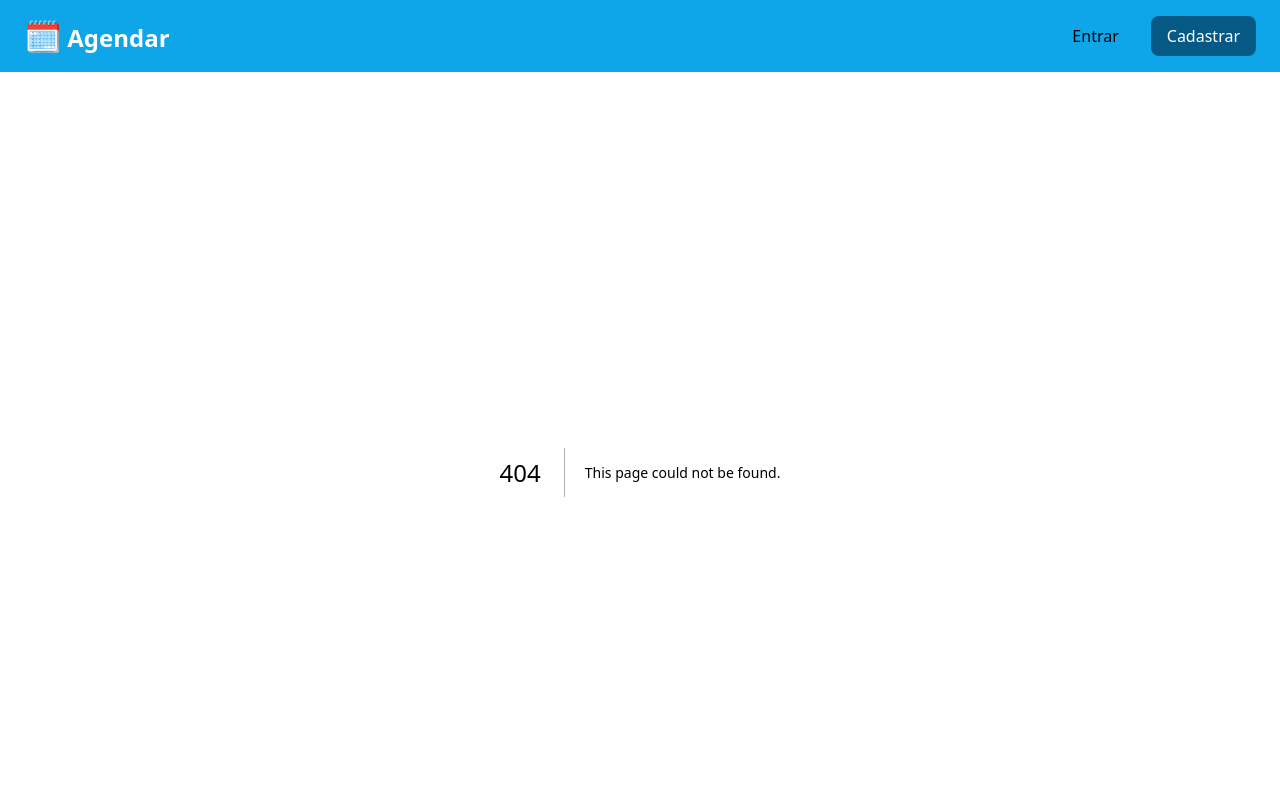
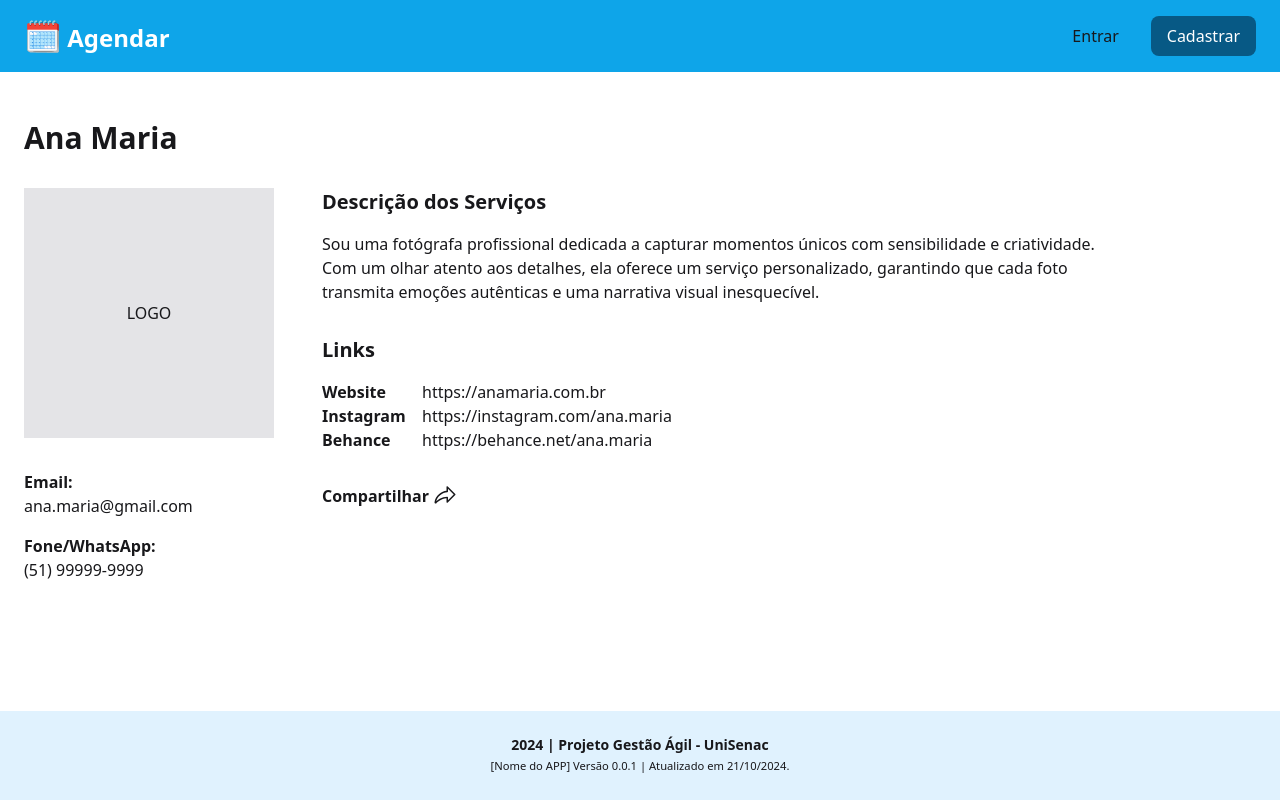
Before and after one commit to marcelopoars/projeto-front-senac, a Next.js app: page /prestador in a window 1280 px wide. Before the commit this address had no page. Shown: the top 800 px of the page. Built offline with nearby package versions, Linux system fonts and the light colour scheme.

Commit message:
feat: add ServiceProviderDetailsPage

```diff
--- a/package.json
+++ b/package.json
@@ -9,6 +9,7 @@
     "lint": "next lint"
   },
   "dependencies": {
+    "@phosphor-icons/react": "^2.1.7",
     "next": "14.2.15",
     "react": "^18",
     "react-calendar": "^5.1.0",
--- /dev/null
+++ b/src/app/prestador/page.tsx
@@ -0,0 +1,83 @@
+import { ShareFat } from "@phosphor-icons/react/dist/ssr";
+
+export default function ServiceProviderDetailsPage() {
+  return (
+    <section>
+      <div className="container px-6 py-12">
+        <h1 className="font-bold mb-8 text-3xl">Ana Maria</h1>
+
+        <div className="flex gap-12">
+          <div>
+            <div className="size-[250px] bg-zinc-200 flex items-center justify-center mb-8">
+              LOGO
+            </div>
+
+            <ul className="space-y-4">
+              <li>
+                <strong className="block">Email:</strong>
+                <span>ana.maria@gmail.com</span>
+              </li>
+              <li>
+                <strong className="block">Fone/WhatsApp:</strong>
+                <span>(51) 99999-9999</span>
+              </li>
+            </ul>
+          </div>
+
+          <div className="max-w-[800px]">
+            <div className="mb-8">
+              <h2 className="text-xl font-semibold mb-4">
+                Descrição dos Serviços
+              </h2>
+              <p>
+                Sou uma fotógrafa profissional dedicada a capturar momentos
+                únicos com sensibilidade e criatividade.
+              </p>
+
+              <p>
+                Com um olhar atento aos detalhes, ela oferece um serviço
+                personalizado, garantindo que cada foto transmita emoções
+                autênticas e uma narrativa visual inesquecível.
+              </p>
+            </div>
+
+            <div className="mb-8">
+              <h2 className="text-xl font-semibold mb-4">Links</h2>
+              <ul>
+                <li>
+                  <span className="min-w-[100px] inline-block font-semibold">
+                    Website
+                  </span>
+                  <a href="https://google.com.br">https://anamaria.com.br</a>
+                </li>
+                <li>
+                  <span className="min-w-[100px] inline-block font-semibold">
+                    Instagram
+                  </span>
+                  <a href="https://instagram.com">
+                    https://instagram.com/ana.maria
+                  </a>
+                </li>
+                <li>
+                  <span className="min-w-[100px] inline-block font-semibold">
+                    Behance
+                  </span>
+                  <a href="https://behance.net">
+                    https://behance.net/ana.maria
+                  </a>
+                </li>
+              </ul>
+            </div>
+
+            <div>
+              <button className="flex items-center gap-1">
+                <span className="font-semibold">Compartilhar</span>
+                <ShareFat size={24} />
+              </button>
+            </div>
+          </div>
+        </div>
+      </div>
+    </section>
+  );
+}
```
Also changed, not shown: 1 other file (tests, documents, lock files or other folders).
